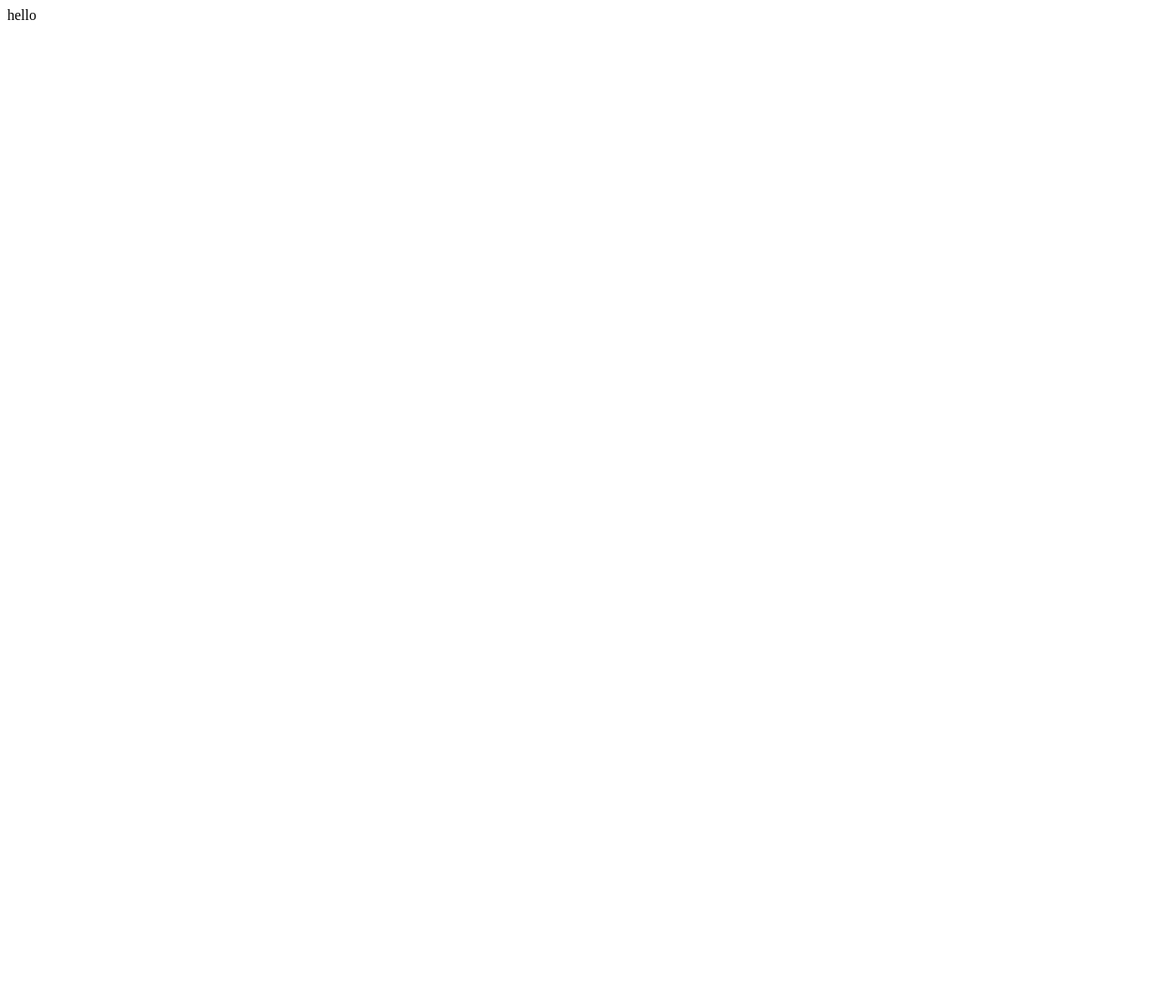
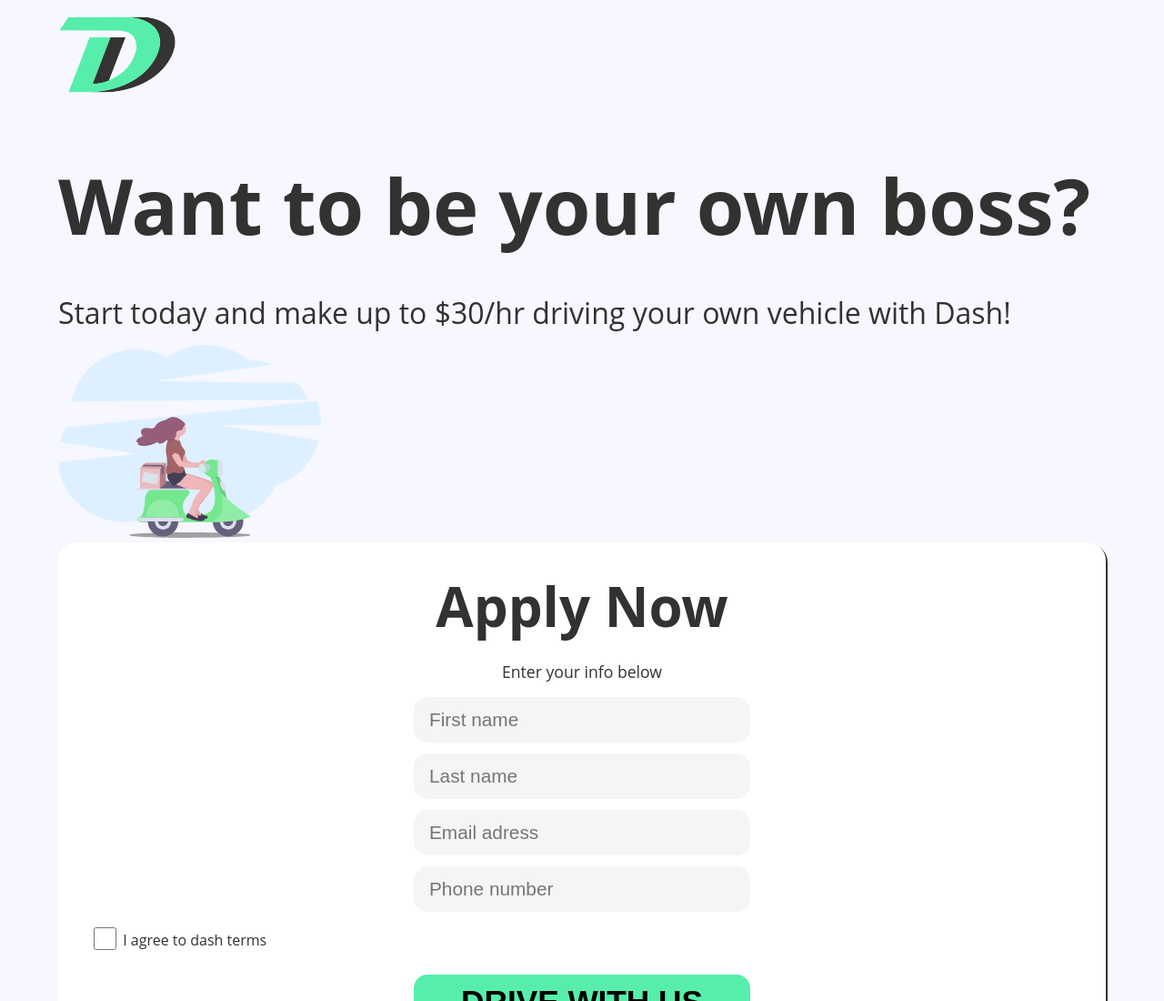
Before and after one commit to Ronak-rd/ronak-rd.github.io, a plain HTML site: page landing-page/index.html in a window 1280 px wide. Shown: the top 1100 px of the page at 91% size. Before the commit the page ends 800 px from the top, so only its background shows below. Drawn offline with Linux system fonts and the light colour scheme.

Commit message:
testing the files

```diff
--- a/landing-page/css/style.css
+++ b/landing-page/css/style.css
@@ -0,0 +1,149 @@
+/* Staring Designing my page with a reset code and resting my whole web page */
+
+
+
+/* http://meyerweb.com/eric/tools/css/reset/
+   v2.0 | 20110126
+   License: none (public domain)
+*/
+
+html, body, div, span, applet, object, iframe,
+h1, h2, h3, h4, h5, h6, p, blockquote, pre,
+a, abbr, acronym, address, big, cite, code,
+del, dfn, em, img, ins, kbd, q, s, samp,
+small, strike, strong, sub, sup, tt, var,
+b, u, i, center,
+dl, dt, dd, ol, ul, li,
+fieldset, form, label, legend,
+table, caption, tbody, tfoot, thead, tr, th, td,
+article, aside, canvas, details, embed,
+figure, figcaption, footer, header, hgroup,
+menu, nav, output, ruby, section, summary,
+time, mark, audio, video {
+	margin: 0;
+	padding: 0;
+	border: 0;
+	font-size: 100%;
+	font: inherit;
+    vertical-align: baseline;
+}
+
+/* Setting up the properties */
+*:after,
+*:before {
+box-sizing: border-box;
+}
+
+p, h1, h2, h3, h4, main, aside, footer {
+    font-size: 1.1rem;
+    margin: 0 0 0 0;
+    line-height: 1.5rem;
+    margin-bottom: 1rem;
+    margin-top: 3rem;
+}
+
+/* Desiginiing the mobile view to very first */
+
+body {
+    width: 90%;
+    background-color: #f7f7ff;
+    color: #333131;
+    font-family: Montserrat, "Open Sans", Helvetica, Arial, sans-serif;
+    margin: auto;
+    align-content: center;
+}
+
+/* giving layout to the H1 */
+
+h1 {
+    font-size: 85px;
+    font-weight: bold;
+    line-height: 6.5rem;
+}
+
+h2 {
+    font-size: 32px;
+    line-height: 2.4rem;
+}
+
+/* seeting up the contact or register form */
+
+form {
+    background-color: white;
+    border: none;
+    border-radius: 20px;
+    box-shadow: 2px 2px#333131;
+    padding: 10px;
+    display: flex;
+    flex-direction: column;
+    position: relative;
+}
+
+#terms[type="checkbox"] {
+    position: relative;
+    vertical-align: middle;
+    border: none;
+    border-radius: 50px;
+    background-color: #eee;
+
+}
+
+input[type="checkbox"] {
+    background-color: #3d404e;
+}
+
+#terms {
+    align-items: center;
+    position: absolute;
+    margin-top: 5px;
+    top: 0;
+    left: 0;
+    height: 25px;
+    width: 25px;
+    background-color: #eee;
+
+  }
+
+input, textarea {
+    align-content: center;
+    background-color: #F5F5F5;
+    border: none;
+    border-radius: 15px;
+    outline: none;
+    width: 370px;
+    height: 50px;
+    padding: 17px;
+    margin-bottom: 12px;
+    font-size: 1.3rem;
+    box-sizing:border-box;
+}
+
+.form-container {
+    text-align: center;
+}
+
+main {
+    font-size: 60px;
+    font-weight: bold;
+}
+label {
+    padding: 25px;
+    postion:
+}
+
+button {
+    margin: auto;
+    border: none;
+    border-radius: 15px;
+    width: 370px;
+    height: 60px;
+    background-color: #57eeab ;
+    font-weight: bold;
+    font-size: 2.2rem;
+    margin-top: 15px;
+}
+
+form a {
+    color: #ff8480;
+    text-decoration: none;
+}
--- a/landing-page/index.html
+++ b/landing-page/index.html
@@ -5,9 +5,73 @@
     <meta name="viewport" content="width=device-width, initial-scale=1.0">
     <meta http-equiv="X-UA-Compatible" content="ie=edge">
     <link rel="stylesheet" href="css/style.css">
-    <title>Document</title>
+    <title>Landing Page</title>
 </head>
 <body>
-    hello
+    <div class="warpper">
+        <header><img src="images\logo\logo.png" alt="logo" width="130" height="120"></header>
+        <h1>Want to be your own boss?</h1>
+        <h2>Start today and make up to $30/hr driving your own vehicle with Dash!</h2>
+        <div class="main-banner">
+            <img src="images\bg-image\scooter.svg" alt="scooter-main_banner" width="289.23" height="211.53">
+        </div>
+        <div class="apply-form">
+            <form>
+                <div class="form-container">
+                    <main>Apply Now</main>
+                    <p>Enter your info below</p>
+                    <fieldset>
+                        <!-- <label for="name">First name</label> -->
+                        <input type="text" placeholder="First name" name="name" id="name">
+                    </fieldset>
+                    <fieldset>
+                        <input type="text" placeholder="Last name" name="last-name" id="name">
+                        </fieldset>
+
+                    <fieldset>
+                        <input type="text" placeholder="Email adress" name="email" id="email">
+                    </fieldset>
+
+                    <fieldset>
+                        <input type="text" placeholder="Phone number" name="number" id="number">
+                    </fieldset>
+
+                </div>
+
+                    <fieldset>
+                        <label for="terms">
+                        <input type="checkbox" name="terms" id="terms" value="yes"> I agree to dash terms
+                        </label>
+                    </fieldset>
+
+                    <button type="submit">DRIVE WITH US</button>
+                    <div><p>Already applied? <a href="#">Check your application status here</a></p></div>
+            </form>
+        </div>
+
+        <footer>
+            <div>
+                <p><strong>See how much you can earn with dash</strong></p>
+                <p>how many hours do you want to drive with us this week?</p>
+            </div>
+            <form id="calculate">
+                <fieldset>
+                    <label for="hours">Hours</label>
+                    <input type="text" name="hours" id="hours">
+                </fieldset>
+                <fieldset>
+                    <label for="city">City</label>
+                    <input type="text" name="name" id="name">
+                </fieldset>
+                <button type="submit">CALCULATE</button>
+            </form>
+            <div class="media-icons">
+                <img src="images/icons/facebook.svg" alt="facebook">
+                <img src="images/icons/instagram.svg" alt="instagram">
+                <img src="images/icons/twitter.svg" alt="twitter">
+                <img src="images/icons/linkedin.svg" alt="linkedin">
+            </div>
+        </footer>
+    </div>
 </body>
 </html>
```
Also changed, not shown: landing-page/images/bg-image/scooter.svg (added), landing-page/images/favicon.ico (added), landing-page/images/icons/facebook.svg (added), landing-page/images/icons/instagram.svg (added), landing-page/images/icons/linkedin.svg (added), landing-page/images/icons/twitter.svg (added), landing-page/images/logo/logo.png (added), landing-page/images/logo/logo.svg (added).
